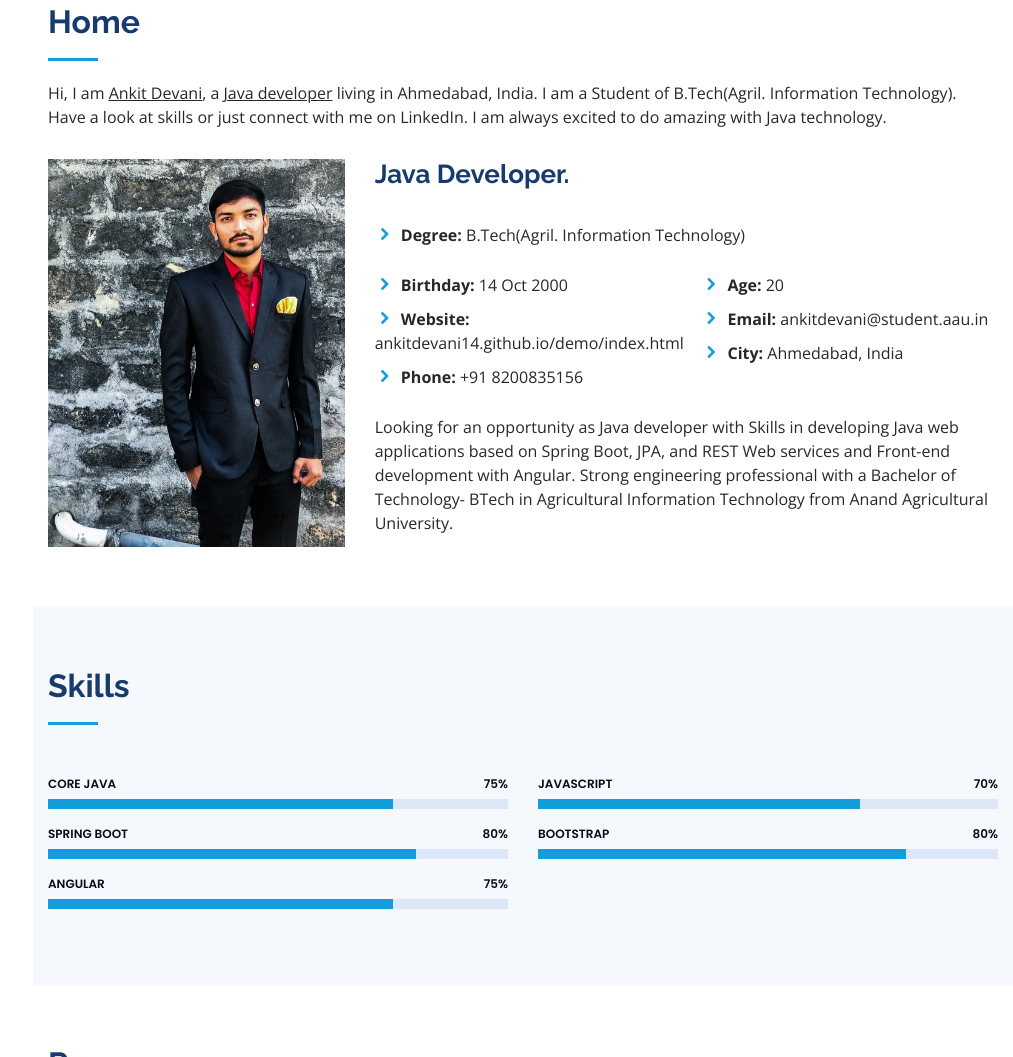
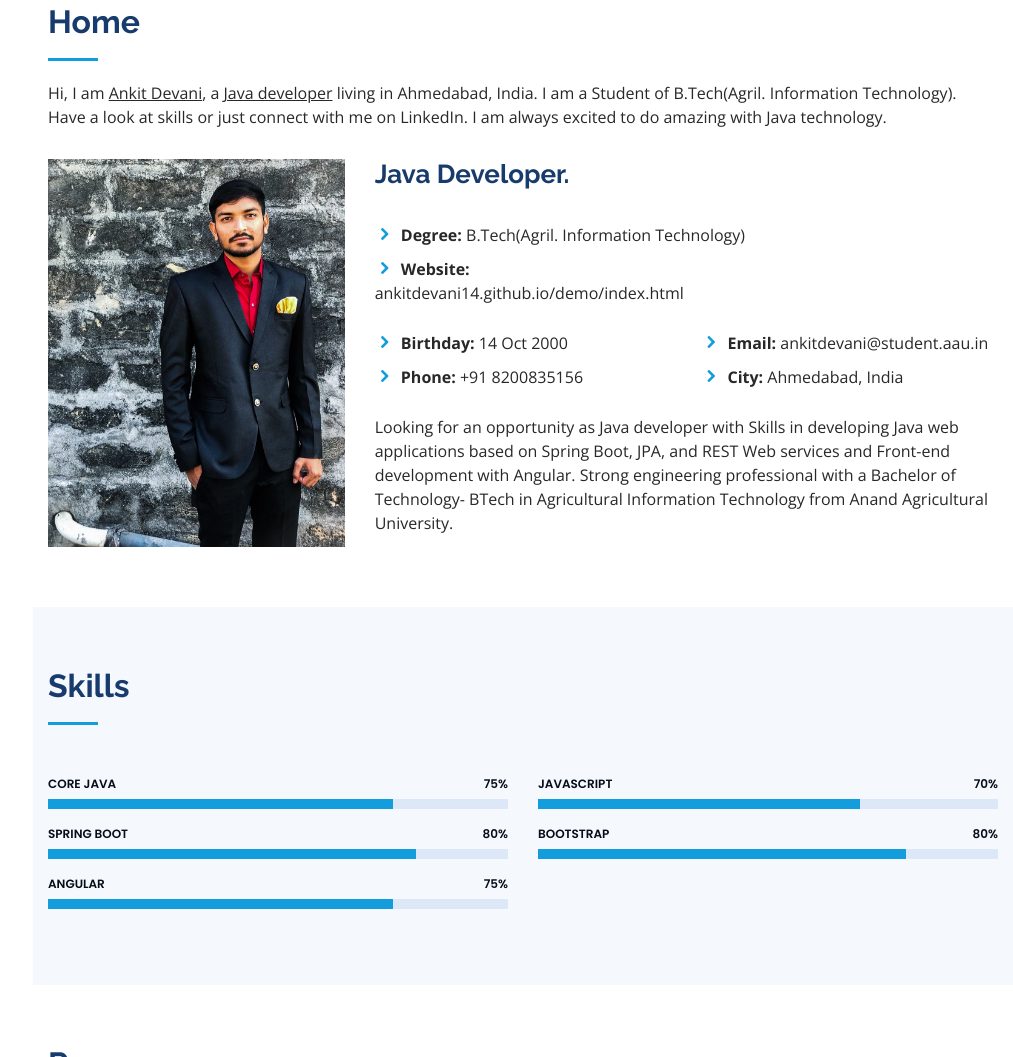
Before and after one commit to AnkitDevani14/demo, a plain HTML site: page index.html in a window 1280 px wide. Shown: the part 857-1914 px from the top of the page, without its empty margins (267-1280 px from the left). Drawn offline with nearby package versions, Linux system fonts and the light colour scheme; a web font is replaced by a local one.

Commit message:
Update index.html

```diff
--- a/index.html
+++ b/index.html
@@ -106,7 +106,7 @@
               <div class="col-lg-8">
                 <ul>
                   <li><i class="icofont-rounded-right"></i> <strong>Degree:</strong> B.Tech(Agril. Information Technology)</li>
-
+                    <li><i class="icofont-rounded-right"></i> <strong>Website:</strong> ankitdevani14.github.io/demo/index.html</li>
                 </ul>
               </div>
             </div>
@@ -115,14 +115,14 @@
                 <ul>
 
                   <li><i class="icofont-rounded-right"></i> <strong>Birthday:</strong> 14 Oct 2000</li>
-                  <li><i class="icofont-rounded-right"></i> <strong>Website:</strong> ankitdevani14.github.io/demo/index.html</li>
+
                   <li><i class="icofont-rounded-right"></i> <strong>Phone:</strong> +91 8200835156</li>
 
                 </ul>
               </div>
               <div class="col-lg-6">
                 <ul>
-                  <li><i class="icofont-rounded-right"></i> <strong>Age:</strong> 20</li>
+
 
                   <li><i class="icofont-rounded-right"></i> <strong>Email:</strong> ankitdevani@student.aau.in</li>
                    <li><i class="icofont-rounded-right"></i> <strong>City:</strong> Ahmedabad, India</li>
```
